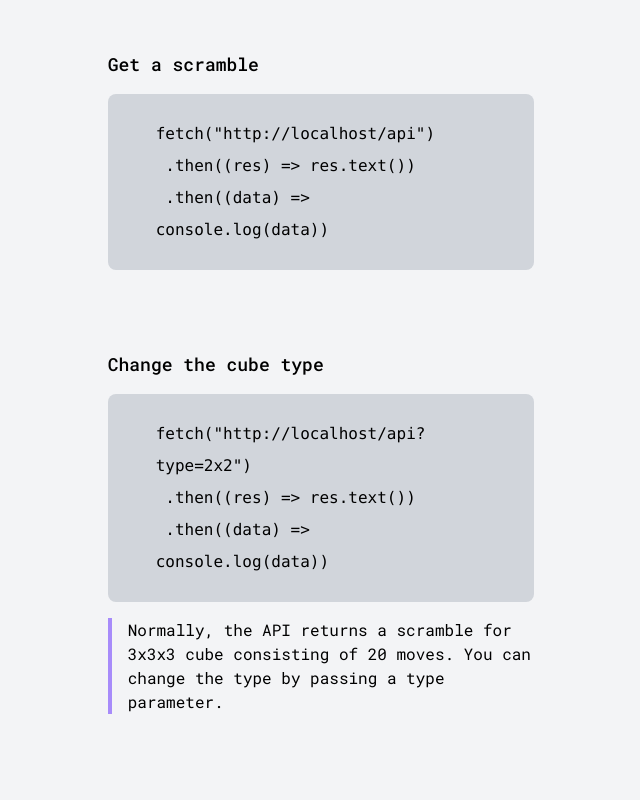
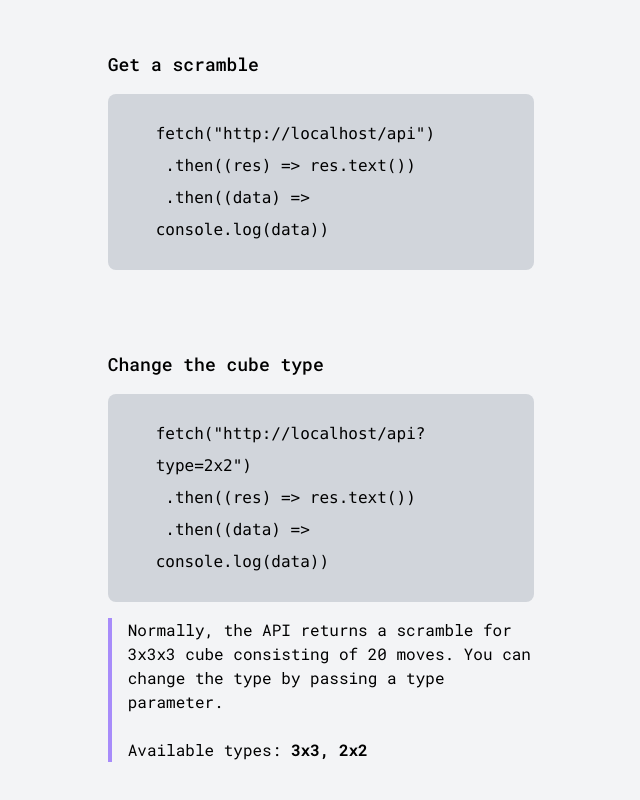
Before and after one commit to L33dy/CubeTimer, a SvelteKit app: page /docs in a window 1280 px wide. Shown: the part 634-1434 px from the top of the page, without its empty margins (319-959 px from the left). Built offline with nearby package versions, Linux system fonts and the light colour scheme.

Commit message:
available types

```diff
--- a/src/routes/docs/+page.svelte
+++ b/src/routes/docs/+page.svelte
@@ -35,7 +35,8 @@
                 &emsp;.then((res) => res.text())
                 &emsp;.then((data) => console.log(data))
             </code>
-            <p class="border-l-4 border-l-violet-400 pl-4">Normally, the API returns a scramble for 3x3x3 cube consisting of 20 moves. You can change the type by passing a type parameter.</p>
+            <p class="border-l-4 border-l-violet-400 pl-4">Normally, the API returns a scramble for 3x3x3 cube consisting of 20 moves. You can change the type by passing a type parameter. <br><br>
+            Available types: <b>3x3, 2x2</b></p>
         </div>
     </div>
 </div>
```
